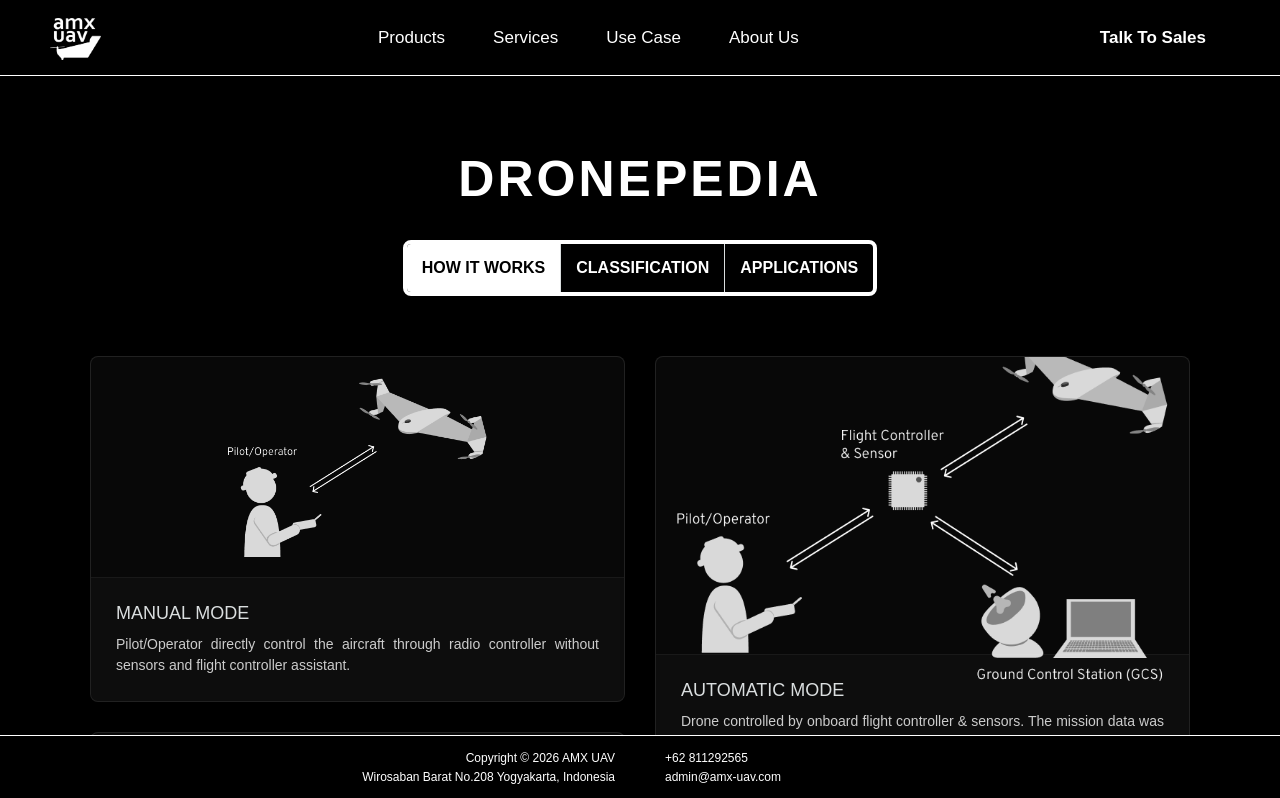
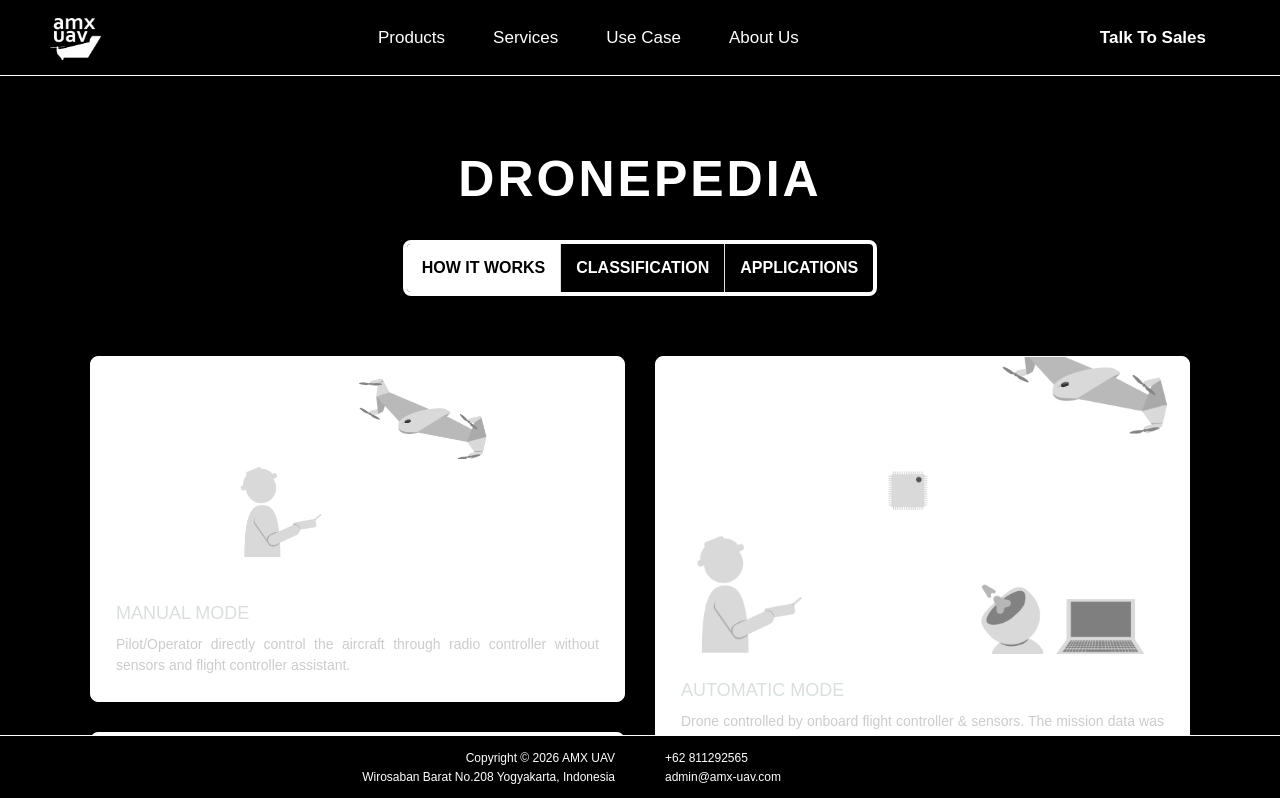
Before and after one commit to nasgmr/website-amx-next, a Next.js app: page /products/dronepedia/how-it-works in a window 1280 px wide. Shown: the top 798 px of the page. Built offline with nearby package versions, Linux system fonts and the light colour scheme; a web font is replaced by a local one.

Commit message:
fix: dronepedia how it works boxes

```diff
--- a/src/css/style.css
+++ b/src/css/style.css
@@ -1169,8 +1169,8 @@
 }
 
 .mode-card {
-  background-color: rgba(255, 255, 255, 0.03);
-  border: 1px solid rgba(255, 255, 255, 0.1);
+  background-color: #FFFFFF;
+  border: 1px solid #FFFFFF;
   border-radius: 8px;
   display: flex;
   flex-direction: column;
@@ -1209,8 +1209,8 @@
 
 .mode-info {
   padding: 25px;
-  background-color: rgba(255, 255, 255, 0.02);
-  border-top: 1px solid rgba(255, 255, 255, 0.05);
+  background-color: #FFFFFF;
+  border-top: 1px solid #FFFFFF;
   flex-grow: 1;
 }
 
```
